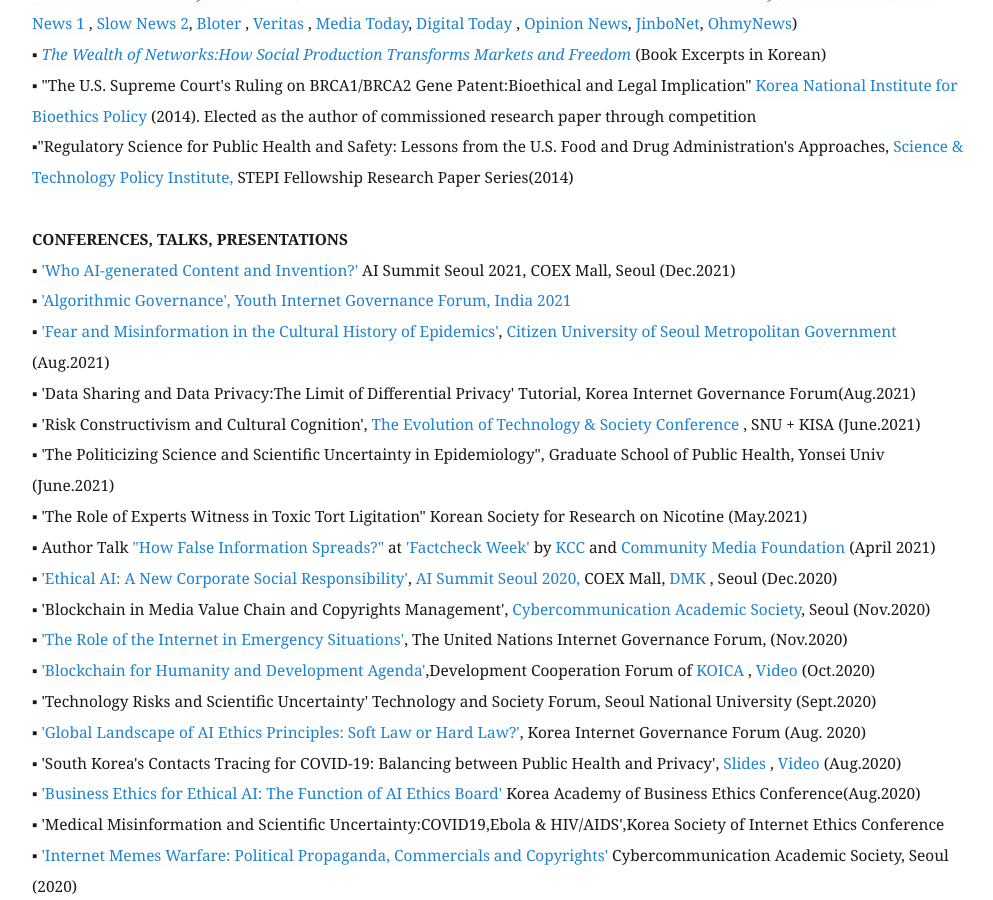
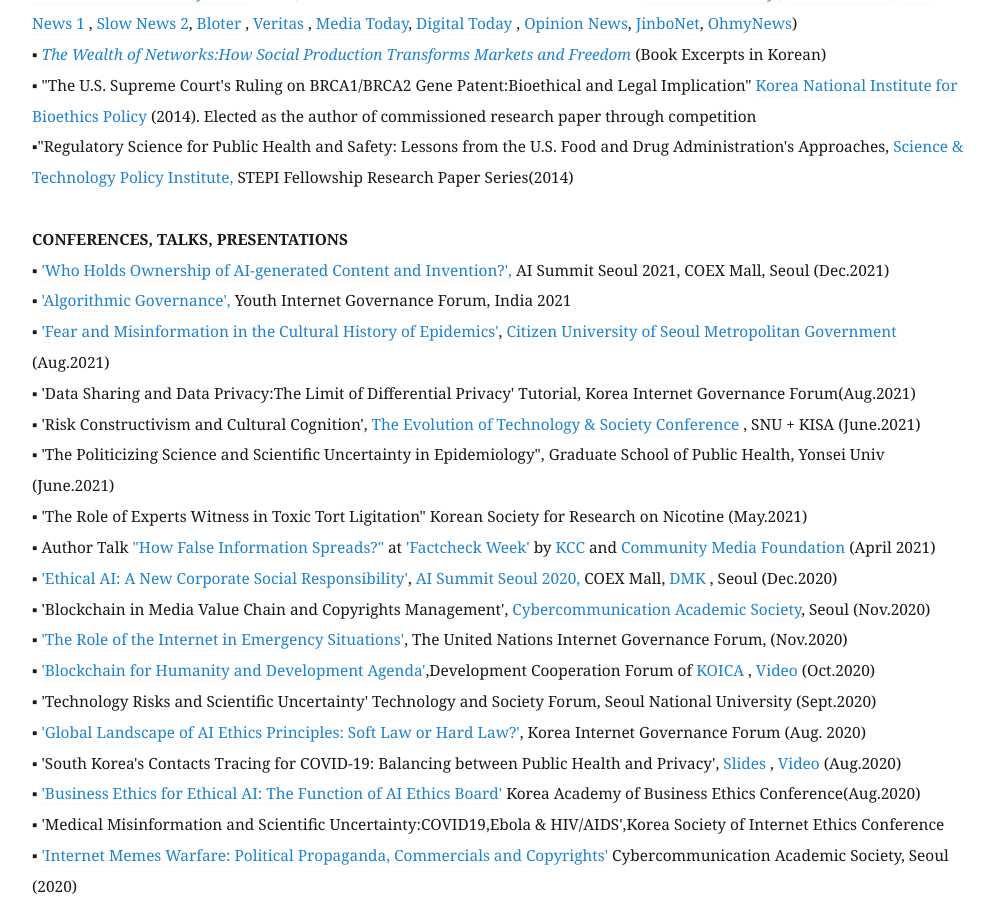
Before and after one commit to eunchangchoi/eunchangchoi.github.io, a Jekyll site: the page built from index.md, in a window 1280 px wide and 900 px high, scrolled down 3253 px. Shown: the whole window, without its empty margins (68-1061 px from the left). Built offline with Jekyll 4.4.1, drawn with Linux system fonts in a browser that asks for light colours; some of the changed text lies outside the part shown.

Commit message:
Update index.md

```diff
--- a/index.md
+++ b/index.md
@@ -72,8 +72,8 @@
 ▪"Regulatory Science for Public Health and Safety: Lessons from the U.S. Food and Drug Administration's Approaches,<a href="https://www.stepi.re.kr/site/stepien/main.do"> Science & Technology Policy Institute, </a>STEPI Fellowship Research Paper Series(2014)<br>
      <br>
  <strong> CONFERENCES, TALKS, PRESENTATIONS </strong> <br>
-▪ <a href="https://aisummit.co.kr/agenda_2021-2/">'Who AI-generated Content and Invention?'</a> AI Summit Seoul 2021, COEX Mall, Seoul (Dec.2021) <br>
-▪ <a href="https://youthigf.in/2021/12/02/agenda/">'Algorithmic Governance', Youth Internet Governance Forum, India 2021 </a> <br>
+▪ <a href="https://aisummit.co.kr/agenda_2021-2/">'Who Holds Ownership of AI-generated Content and Invention?',</a> AI Summit Seoul 2021, COEX Mall, Seoul (Dec.2021) <br>
+▪ <a href="https://youthigf.in/2021/12/02/agenda/">'Algorithmic Governance',</a> Youth Internet Governance Forum, India 2021 <br>
 ▪ <a href="https://www.asiae.co.kr/article/2021081610112312900">'Fear and Misinformation in the Cultural History of Epidemics'</a>, <a href="https://opengov.seoul.go.kr/mediahub/20417385"> Citizen University of Seoul Metropolitan Government </a>(Aug.2021) <br>
 ▪ 'Data Sharing and Data Privacy:The Limit of Differential Privacy' Tutorial, Korea Internet Governance Forum(Aug.2021) <br>
 ▪ 'Risk Constructivism and Cultural Cognition', <a href="http://cis.snu.ac.kr/sub2/2_2_6_2.php?mode=view&number=1509&b_name=meet1_2">The Evolution of Technology & Society Conference </a>, SNU + KISA (June.2021)<br>
```
Also changed, not shown: other parts of index.md (+1 -1 lines).
